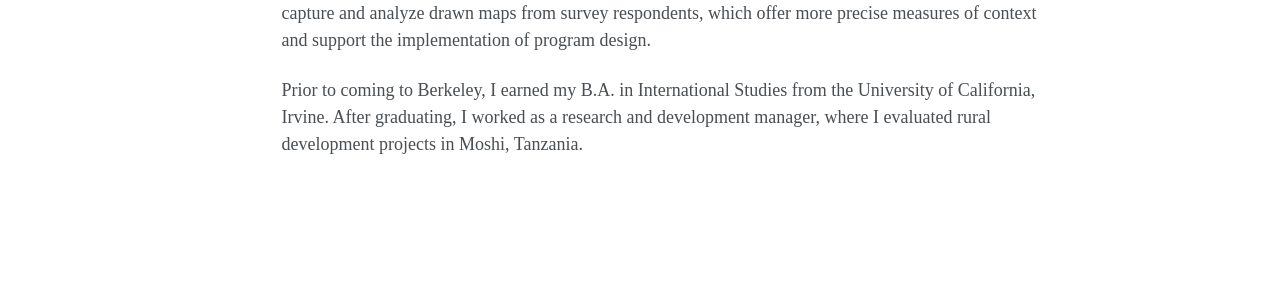
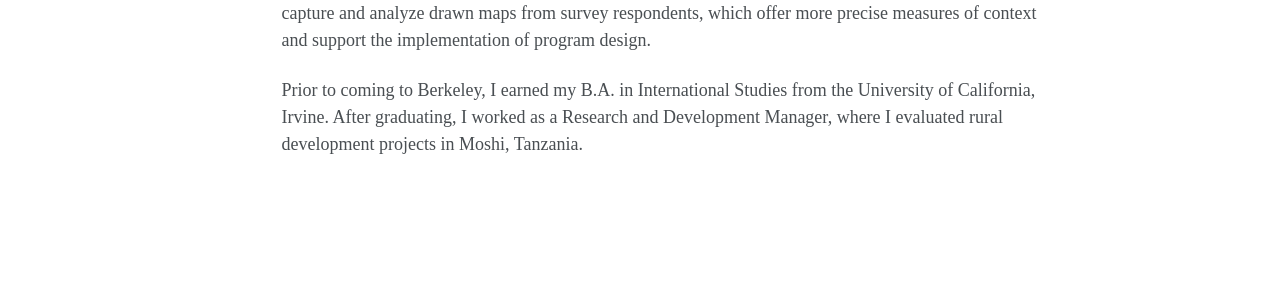
Before and after one commit to SarahDaniel1/SarahDaniel1.github.io, a Jekyll site: the page built from _pages/about.md, in a window 1280 px wide. Shown: the part 499-799 px from the top of the page. Built offline with Jekyll 4.4.1, drawn with Linux system fonts in a browser that asks for light colours; a script bundle is joined from its source files by our own code; library files that are not in the unit come from our copies.

```diff
--- a/_pages/about.md
+++ b/_pages/about.md
@@ -12,4 +12,4 @@ My research centers on urban politics, with a particular focus on Sub-Saharan Af
 
 Movited by this work, I also develop open-source tools aimed at improving the measurement of political context and the design of community-based initiatives. These tools enable scholars and practitioners to capture and analyze drawn maps from survey respondents, which offer more precise measures of context and support the implementation of program design.
 
-Prior to coming to Berkeley, I earned my B.A. in International Studies from the University of California, Irvine. After graduating, I worked as a research and development manager, where I evaluated rural development projects in Moshi, Tanzania.
+Prior to coming to Berkeley, I earned my B.A. in International Studies from the University of California, Irvine. After graduating, I worked as a Research and Development Manager, where I evaluated rural development projects in Moshi, Tanzania.
```
